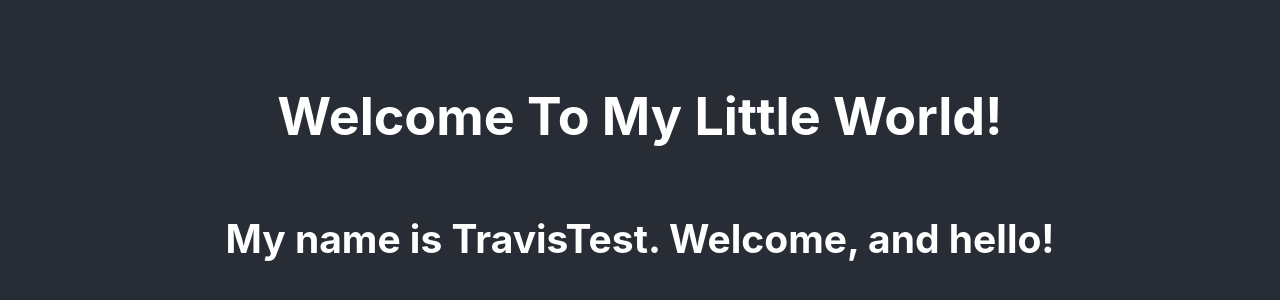
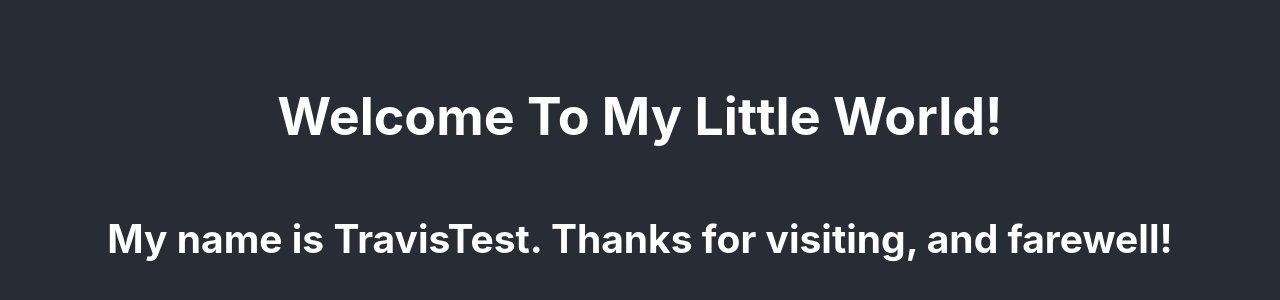
Before and after one commit to pekkakyllonen/my-little-world, a React (Create React App) app: page / in a window 1280 px wide. Shown: the part 228-528 px from the top of the page. Built offline with nearby package versions, Linux system fonts and the light colour scheme.

Commit message:
Another branch

```diff
--- a/src/App.js
+++ b/src/App.js
@@ -4,7 +4,7 @@ export default () => (
   <div className="App">
     <header className="App-header">
       <h1 className="App-title">Welcome To My Little World!</h1>
-      <h2>My name is TravisTest. Welcome, and hello!</h2>
+      <h2>My name is TravisTest. Thanks for visiting, and farewell!</h2>
     </header>
   </div>
 );
```
